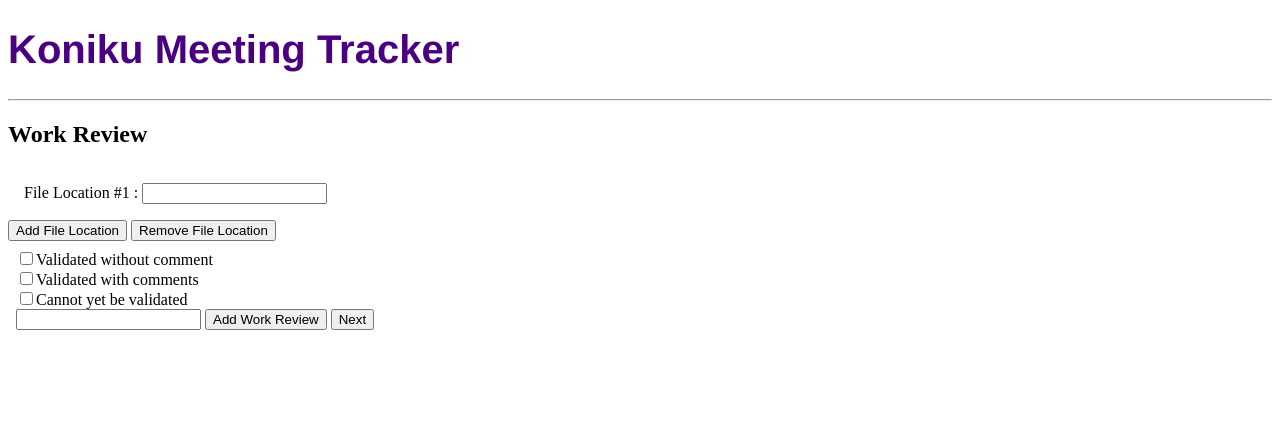
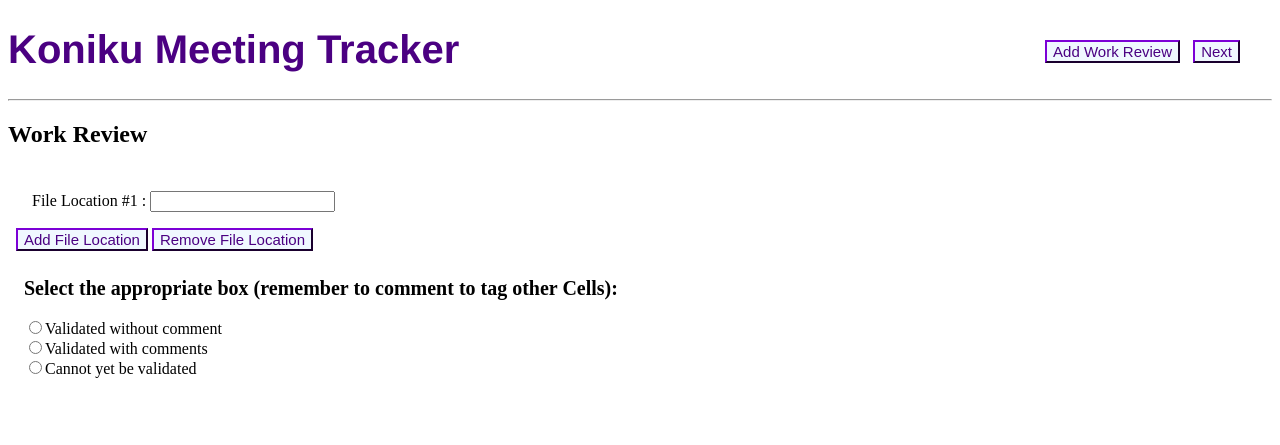
Before and after one commit to jhinukb/konikusite, a Django app: page /meetings/workreview/ in a window 1280 px wide. Shown: the top 445 px of the page. Run offline with Django 3.2, Linux system fonts and the light colour scheme; some libraries are stand-ins or nearby versions.

Commit message:
validation form working but adding work review/duplicating div not properly working

```diff
--- a/meetings/forms.py
+++ b/meetings/forms.py
@@ -8,16 +8,23 @@ from meetings.models import Cell, Objective, Member, Meeting
 #     ]
 
 #member = forms.MultipleChoiceField(widget=forms.CheckboxSelectMultiple(), choices=cell.members)
-class MeetingForm(forms.ModelForm):
+class WorkReview(forms.Form):
     class Meta:
         model = Meeting
         fields = ('cell', 'member')
+    file_loc = forms.CharField(max_length=100)
+    val1 = forms.CheckboxSelectMultiple()
+    val2 = forms.CheckboxSelectMultiple()
+    val3 = forms.CheckboxSelectMultiple()
 
-        widgets = {
-            'attendees': forms.CheckboxSelectMultiple()
-        }
+class MeetingForm(forms.ModelForm):
 
-
+    class Meta:
+        model = Meeting
+        fields = ('cell', 'member')
+        # widgets =
+        #     'attendees': forms.CheckboxSelectMultiple()
+        # }
     def __init__(self, *args, **kwargs):
         super(MeetingForm, self).__init__(*args, **kwargs)
         #sets fields initially to nothing for members
--- a/meetings/templates/meetings/cell_form.html
+++ b/meetings/templates/meetings/cell_form.html
@@ -65,25 +65,7 @@ View Return: HttpResponse : message - "Success."
             <i class="fa fa-thumb-tack"></i>
         </button>
     </div>
-
-    <!-- <button type="submit" id='next'>
-      <label>Next</label>
-        <i class="fa fa-thumb-tack"></i>
-    </button> -->
-
-
 </form>
-  <!-- <div> -->
-    <!-- The attendee list is only members within the cell -->
-    <!-- <label for='checkbox' id='list'>Attendee List:</label>
-      <input type='checkbox'>
-        {{ form.member }}
-      </input>
-  </div> -->
-<!-- <form method="post" id="cellForm" data-members-url="{% url 'ajax_load_members' %}" novalidate>
-
-</form> -->
-
 
 <script src="https://code.jquery.com/jquery-3.3.1.min.js"></script>
 <script>
@@ -97,7 +79,7 @@ View Return: HttpResponse : message - "Success."
         'cell': cellID       // add the cell id to the GET parameters
       },
       success: function (data) {   // `data` is the return of the `load_members` view function
-        $("#id_member").html(data);  // replace the contents of the member input with the data that came from the server
+        var lst = $("#id_member").html(data);  // replace the contents of the member input with the data that came from the server
       }
     });
 
--- a/meetings/templates/meetings/work_review.html
+++ b/meetings/templates/meetings/work_review.html
@@ -5,48 +5,104 @@
 <!-- Source Code: http://www.mkyong.com/jquery/how-to-add-remove-textbox-dynamically-with-jquery/ -->
 <html>
 <head>
-
+<form method='post' id='workreview_form' novalidate>
+{% csrf_token %}
+    <!-- *name -->
+    {{ form.non_field_errors }}
 <style>
 	div{
 		padding:8px;
 	}
-  .txtOther {
+  #txtOther, #txtNew {
     display:none;
+    width: 600px;
+    height: 150px;
+    border-color: black;
+    border-width: 1px;
+    font-size: 15px;
   }
+  #addButton, #removeButton, #add_work, #next {
+    color: indigo;
+    background-color: aliceblue;
+    border-color: indigo;
+    font-size: 15px;
+  }
+  #selection {
+    font-size: 20px;
+  }
+
+  /* This needs to work for all textboxes...loop? */
+  /* #textbox1 {
+    font-size: 15px;
+  } */
+
+  #add_work{
+    margin-top: 40px;
+    margin-right: 100px;
+    position:absolute;
+    top:0;
+    right:0;
+  }
+
+  #next {
+    margin-top: 40px;
+    margin-right: 40px;
+    position:absolute;
+    top:0;
+    right:0;
+  }
+
 </style>
-
 </head>
-
 <body>
-
 <h2> Work Review </h2>
 <body>
-<div id='TextBoxesGroup'>
-	<div id="TextBoxDiv1">
-		<label>File Location #1 : </label><input type='textbox' id='textbox1' >
-	</div>
+<div class="container">
+  <div id='TextBoxesGroup'>
+  	<div id="TextBoxDiv1">
+  		<label>File Location #1 : </label><input type='textbox' id='textbox1'>
+  	</div>
+  </div>
+  <input type='button' value='Add File Location' id='addButton' class='btn_add'>
+  <input type='button' value='Remove File Location' id='removeButton'>
+
+  <div class="forms_button">
+    <br><label id="selection"><b>Select the appropriate box (remember to comment to tag other Cells):</b></label><br><br>
+    <input type="radio" id="valid_nocom" name="validate"/>Validated without comment<br>
+    <input type="radio" id="valid_com" name="validate"/>Validated with comments<br>
+    <input type="radio" id="cannot_valid" name="validate"/>Cannot yet be validated<br><br>
+    <textarea class="longInput" id="txtOther" cols="30" rows="10" placeholder="Enter comments here"></textarea>
+    <textarea class="longInput" id="txtNew" cols="30" rows="10" placeholder="Enter why this work cannot yet be validated"></textarea>
+    <br>
+    <!-- <input type="button" value="Add Work Review" id="add_work"> -->
+    <!-- <button type="submit" id='next'>
+      <label>Next</label>
+        <i class="fa fa-thumb-tack"></i>
+    </button> -->
+  </div>
 </div>
-<input type='button' value='Add File Location' id='addButton'>
-<input type='button' value='Remove File Location' id='removeButton'>
 
-<div>
-  <input type="checkbox" id="valid_nocom">Validated without comment<br>
-  <input type="checkbox" id="valid_com">Validated with comments<br>
-  <input type="checkbox" id="cannot_valid">Cannot yet be validated<br>
-  <input type="text" id="txtOther"/>
-  <input type="button" value="Add Work Review">
-  <input type="submit" value="Next">
-</div>
+<div class ="append_cont"></div>
+<input type="button" value="Add Work Review" id="add_work">
+<button type="submit" id='next'>
+  <label>Next</label>
+    <i class="fa fa-thumb-tack"></i>
+</button>
+
+<!-- <script src="https://ajax.googleapis.com/ajax/libs/jquery/2.1.1/jquery.min.js"></script>
+<div class="example-1">
+  <div class="example-2">
+    <p>Example one</p>
+    <p>Example two</p>
+    </div>
+    <button class="btn-copy">Copy</button>
+</div> -->
 
 <script type="text/javascript" src="https://code.jquery.com/jquery-1.3.2.min.js"></script>
 <script type="text/javascript">
 $(document).ready(function(){
     var counter = 2;
-    $("#addButton").click(function () {
-	if(counter>10){
-            alert("Only 10 textboxes allowed");
-            return false;
-	}
+    $(".btn_add").click(function () {
 	var newTextBoxDiv = $(document.createElement('div'))
 	     .attr("id", 'TextBoxDiv' + counter);
 	newTextBoxDiv.after().html('<label>File Location #'+ counter + ' : </label>' +
@@ -66,16 +122,51 @@ $(document).ready(function(){
   });
   $("#valid_com").click(function () {
     if ($(this).is(":checked")) {
+      if (!($("#txtNew").is(":hidden"))) {
+        $("#txtNew").hide();
+      }
        $("#txtOther").show();
     } else {
        $("#txtOther").hide();
     }
  });
+ $("#cannot_valid").click(function () {
+   if ($(this).is(":checked")) {
+     if (!($("#txtOther").is(":hidden"))) {
+       $("#txtOther").hide();
+     }
+      $("#txtNew").show();
+   } else {
+      $("#txtNew").hide();
+   }
+ });
+  $("#valid_nocom").click(function () {
+    if ($(this).is(":checked")) {
+      $("#txtOther").hide();
+      $("#txtNew").hide();
+     }
+   });
+   // $("#add_work").click(function () {
+   //   $("#container").append("hi");
+   // });
+  //  $(function(){
+  //   $('#add_work').click(function(){
+  //      var content = $('.container').html();
+  //      $(this).html(content);
+  //   });
+  // });
+  $(document).ready(function (){
+    $('#add_work').click(function (){
+          $('.append_cont').append($('.container').html())
+          // console.log($('.container').html());
+      })
+
+    });
+   // console.log(lst + cellID);
+   // console.log(MeetingForm.members);
 </script>
-
 </body>
-
+</form>
 </html>
 
-
 {% endblock %}
--- a/meetings/urls.py
+++ b/meetings/urls.py
@@ -1,7 +1,7 @@
 from django.conf.urls import url, include
 
 from . import views
-from meetings.views import MeetingFormPage
+from meetings.views import MeetingFormPage, WorkReview
 
 
 urlpatterns = [
@@ -9,7 +9,8 @@ urlpatterns = [
     #url(r'^(?P<pk>[0-9]+)/$', views.CellFormPage.as_view(), name="cell_form")
     url(r'^$', MeetingFormPage.as_view(), name="cell_form"),
     url(r'ajax/load_members/', views.load_members, name='ajax_load_members'),
-    url(r'workreview/', views.work_review, name='work_review')
+    url(r'^workreview/$', WorkReview.as_view(), name='work_review'),
+    url(r'objectives/', views.objectives, name='objectives')
     #url(r'^$', views.load_cellNames, name='load')
     # url(r'^(?P<cell_id>[0-9]+)/$', views.load_cellNames, name='detail')
 ]
--- a/meetings/views.py
+++ b/meetings/views.py
@@ -16,24 +16,34 @@ def load_members(request):
     members = Member.objects.filter(cells=cell_id).order_by('member_name')
     return render(request, 'meetings/cell_dropdown_list_options.html', {'members': members})
 
-def work_review(request):
-    # cell_id = request.GET.get('cell')
-    # members = Member.objects.filter(cells=cell_id).order_by('member_name')
-    return render(request, 'meetings/work_review.html')
-    #return render(request, 'meetings/work_review.html', {'members': members})
+
+# def work_review(request):
+#     return render(request, 'meetings/work_review.html')
+
+class WorkReview(FormView):
+    Model = Meeting
+    template_name = 'meetings/work_review.html'
+    fields = ('cell', 'member')
+    success_url = reverse_lazy('work_review')
+    form_class = MeetingForm
+    def form_valid(self, form):
+    #     #string inside reverse refers to another view/url function
+        return HttpResponseRedirect(reverse('objectives'))
+        #return HttpResponse("Success!")
+
+def objectives(request):
+    #return HttpResponse("Objectives Pageee.")
+    return render(request, 'meetings/objectives.html')
 
 #testing this out for checkboxes of attendee list
-def load_attendees(request):
-    cell_id = request.GET.get('cell')
-    #cell = Cell.objects.get(id=cell_id)
-    #member = member.cell.all().values('name', 'id')
-
-    members = Member.objects.filter(cells=cell_id).order_by('member_name')
-    return render(request, 'meetings/memberName_checkbox.html', {'members': members})
-
-def index(request):
-    #template_name = 'meetings/index.html'
-    return HttpResponse("Hello, world. You're at the meetings index.")
+# def load_attendees(request):
+#     cell_id = request.GET.get('cell')
+#     members = Member.objects.filter(cells=cell_id).order_by('member_name')
+#     return render(request, 'meetings/memberName_checkbox.html', {'members': members})
+#
+# def index(request):
+#     template_name = 'meetings/index.html'
+#     return HttpResponse("Hello, world. You're at the meetings index.")
 
 class MeetingFormPage(FormView):
     Model = Meeting
```
Also changed, not shown: meetings/templates/meetings/objectives.html (added, +25 -0 lines), 3 other files.
